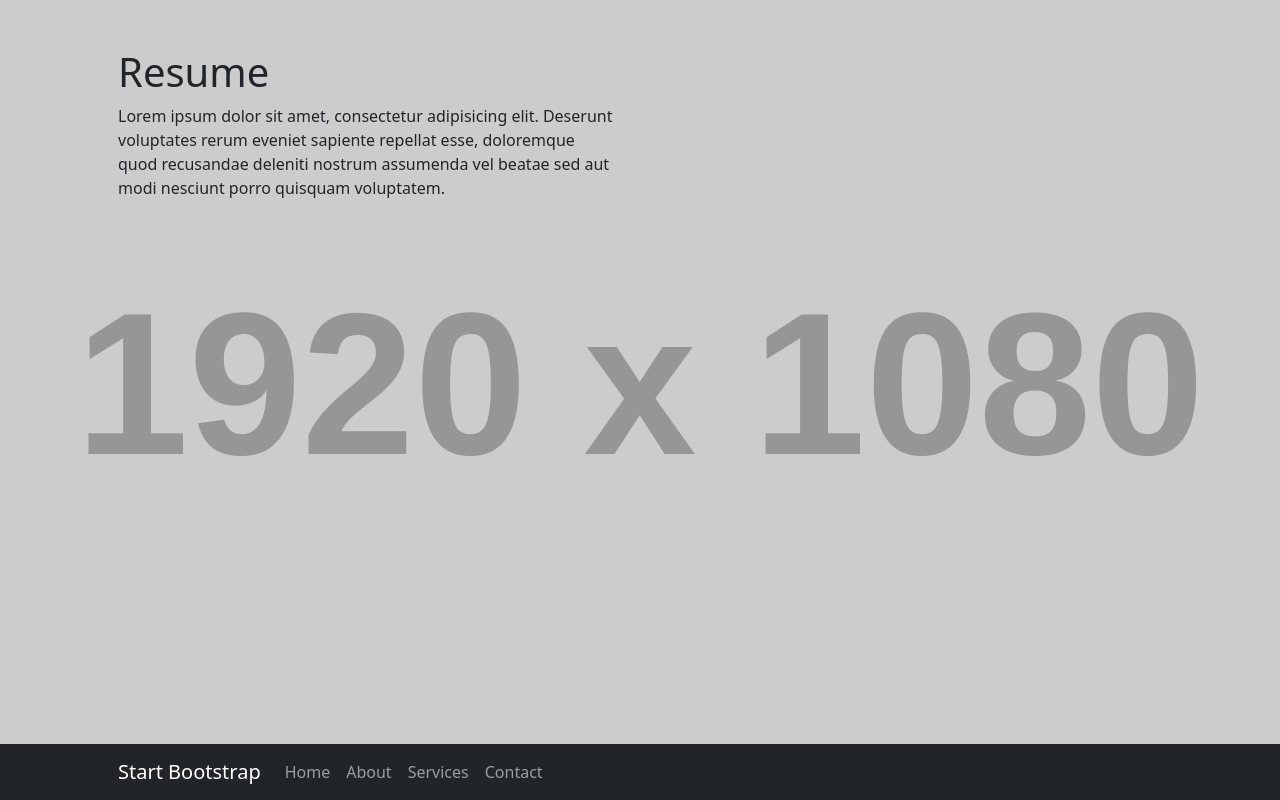
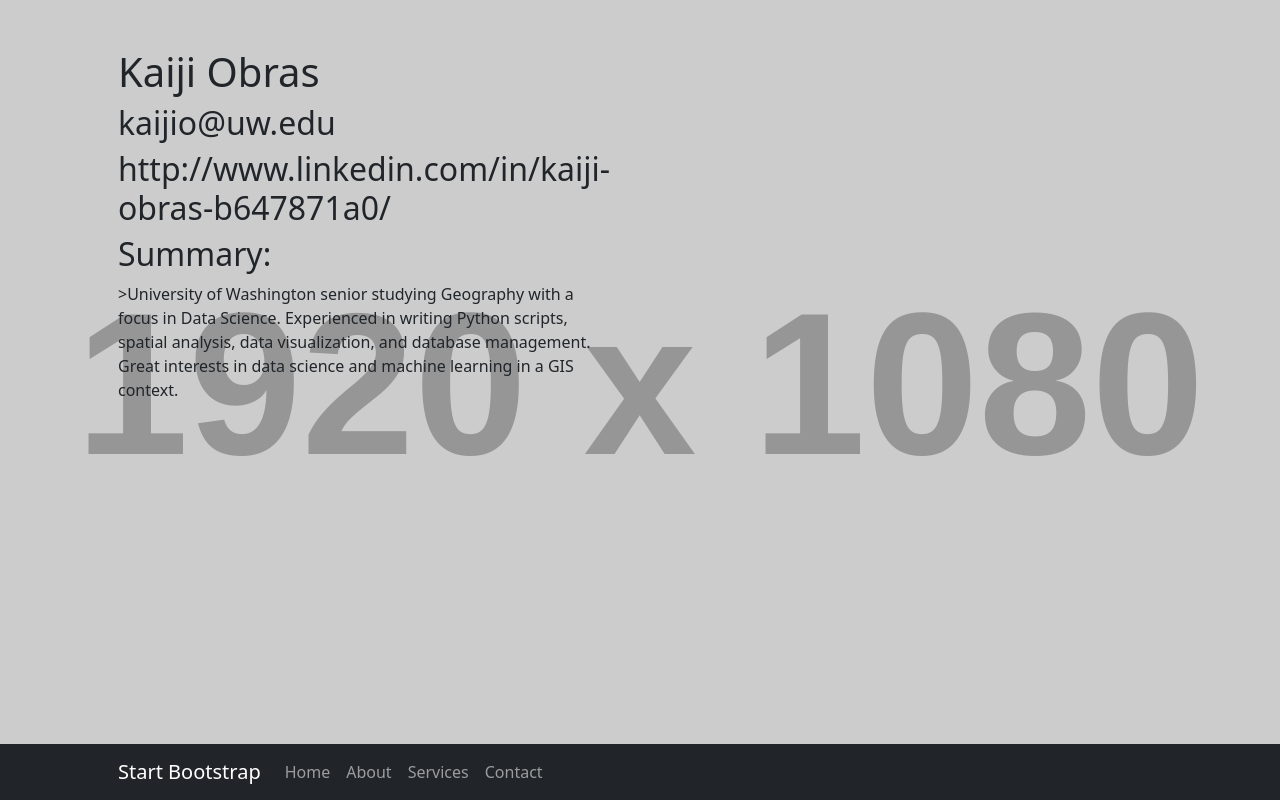
Before and after one commit to kaijio/kaijio.github.io, a plain HTML site: page index.html in a window 1280 px wide. Drawn offline with nearby package versions, Linux system fonts and the light colour scheme; placeholder pictures from the web are drawn by us.

Commit message:
Update index.html

```diff
--- a/index.html
+++ b/index.html
@@ -32,8 +32,11 @@
             <div class="container px-4 px-lg-5">
                 <div class="row gx-4 gx-lg-5">
                     <div class="col-lg-6">
-                        <h1 class="mt-5">Resume</h1>
-                        <p>Lorem ipsum dolor sit amet, consectetur adipisicing elit. Deserunt voluptates rerum eveniet sapiente repellat esse, doloremque quod recusandae deleniti nostrum assumenda vel beatae sed aut modi nesciunt porro quisquam voluptatem.</p>
+                        <h1 class="mt-5">Kaiji Obras</h1>
+                        <h2>kaijio@uw.edu</h2>
+                        <h2>http://www.linkedin.com/in/kaiji-obras-b647871a0/</h2>
+                        <h2>Summary:</h2>
+                        <p>>University of Washington senior studying Geography with a focus in Data Science. Experienced in writing Python scripts, spatial analysis, data visualization, and database management. Great interests in data science and machine learning in a GIS context.</p>
                     </div>
                 </div>
             </div>
```
